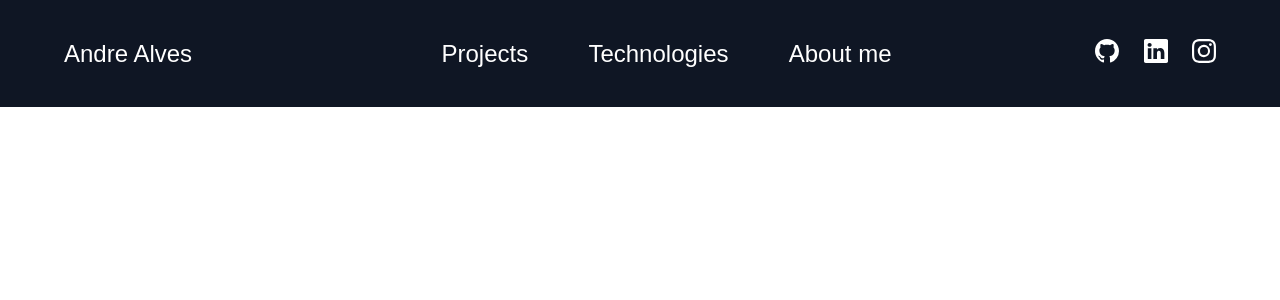
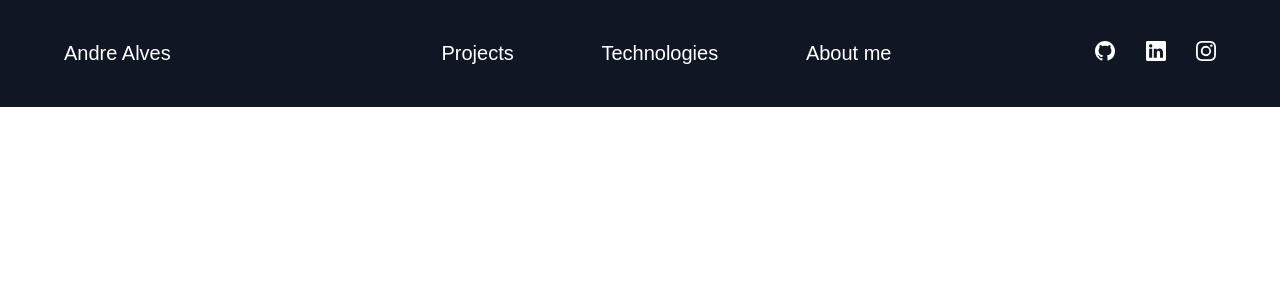
Before and after one commit to andallves/portfolio2.0, a React (Vite) app: page / in a window 1280 px wide. Shown: the top 300 px of the page. Built offline with nearby package versions, Linux system fonts and the light colour scheme.

Commit message:
update sizes

```diff
--- a/src/styles/theme.ts
+++ b/src/styles/theme.ts
@@ -14,14 +14,14 @@ const fontFamily = {
 };
 
 const sizes = {
-  sxmall: '2rem',
-  small: '2.4rem',
-  medium: '2.8rem',
-  large: '3.2rem',
-  xlarge: '3.6rem',
-  xxlarge: '4.2rem',
-  huge: '4.8rem',
-  xhuge: '6.4rem',
+  sxmall: '1.6rem',
+  small: '2rem',
+  medium: '2.4rem',
+  large: '2.8rem',
+  xlarge: '3.2rem',
+  xxlarge: '3.6rem',
+  huge: '4.0rem',
+  xhuge: '4.4rem',
 };
 
 export interface StyleClosetTheme {
```
